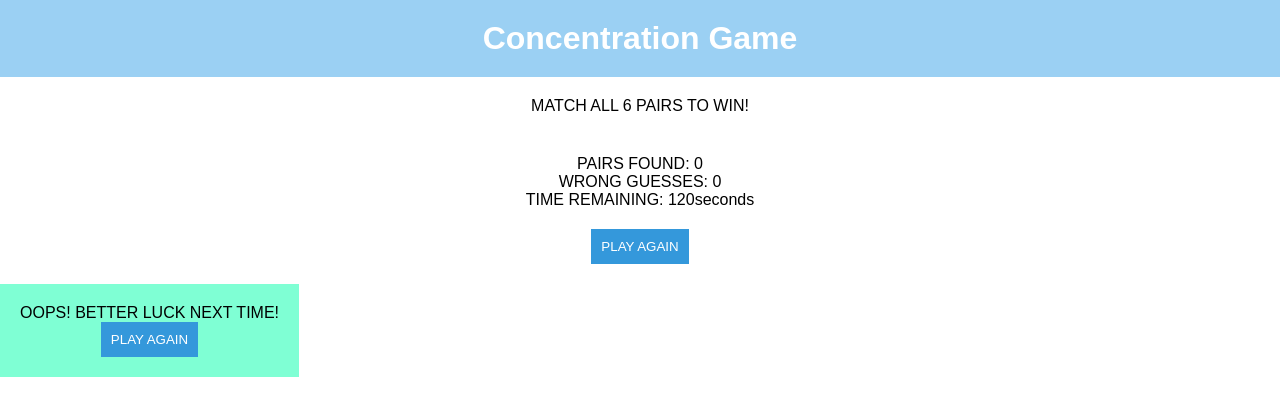
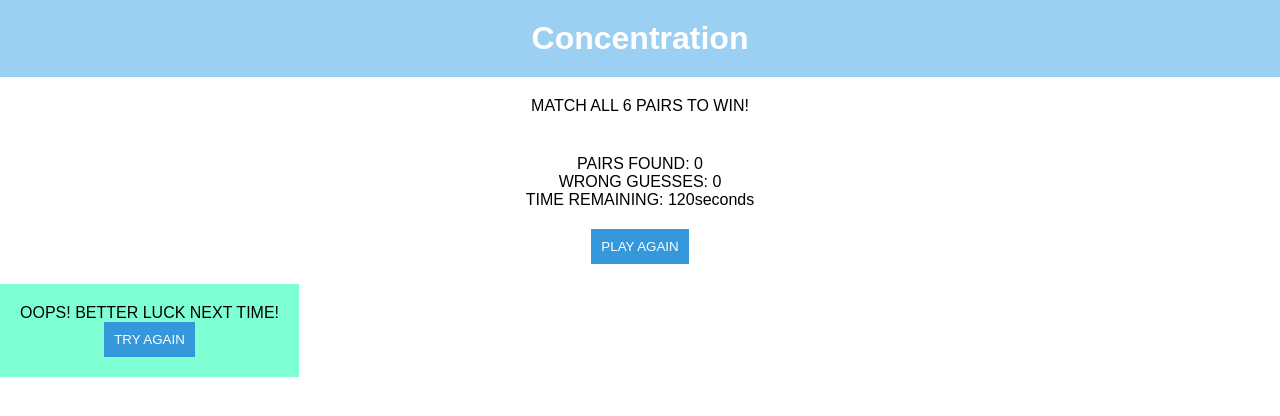
Before and after one commit to 1nfrarouge/Concentration-Game, a plain HTML site: page index.html in a window 1280 px wide. Drawn offline with Linux system fonts and the light colour scheme.

```diff
--- a/index.html
+++ b/index.html
@@ -8,7 +8,7 @@
 </head>
 <body>
     <header>
-        <h1>Concentration Game</h1>
+        <h1>Concentration</h1>
     </header>
 
     <main>
@@ -43,7 +43,7 @@
 
     <div class="pop-up" id="loser-popup">
         <p>OOPS! BETTER LUCK NEXT TIME!</p>
-        <button onclick="resetGame()">PLAY AGAIN</button>
+        <button onclick="resetGame()">TRY AGAIN</button>
     </div>
 
 </body>
```
